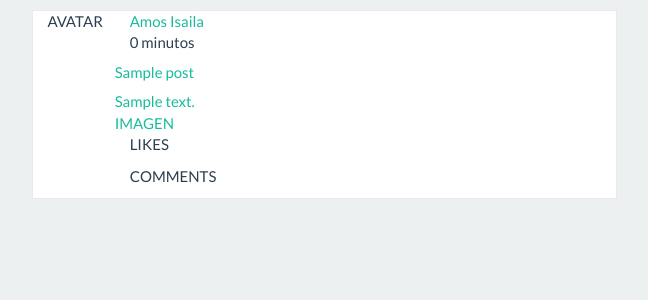
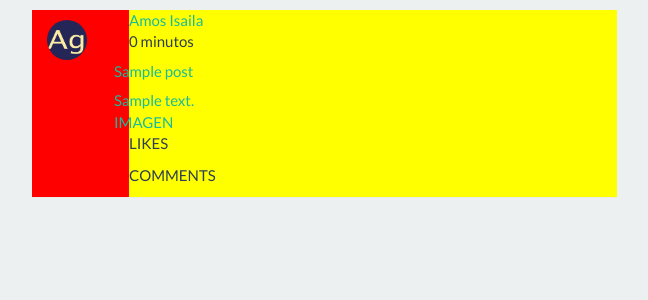
Before and after one commit to amosISA/sharing_things, a Django app: page /posts/ in a window 1280 px wide. Shown: the part 60-360 px from the top of the page, without its empty margins (316-964 px from the left). Run offline with Django 3.2, Linux system fonts and the light colour scheme; tables that the repository leaves empty hold one stand-in row (values such as "Sample post"); some libraries are stand-ins or nearby versions.

Commit message:
Changed styles to index and added mixins to sass

```diff
--- a/posts/static/posts/css/base.css
+++ b/posts/static/posts/css/base.css
@@ -1,11 +1,44 @@
+/* Mixin para la transicion del div de cada post */
+/***** RESET CSS *****/
+* {
+  margin: 0;
+  padding: 0; }
+
+/***** BODY *****/
 body {
   padding-top: 70px;
   padding-bottom: 30px;
   background-color: #ecf0f1; }
 
+/***** POSTS *****/
 .posts_wrapper {
   background-color: #fff; }
   .posts_wrapper .post_article {
-    border: 0.1px solid #e9eaec; }
+    display: flex;
+    border-bottom: solid 1px #eaeaea;
+    transition: opacity .5s;
+    transition-property: opacity;
+    transition-duration: 0.5s;
+    transition-timing-function: initial;
+    transition-delay: initial; }
+    .posts_wrapper .post_article .post_left {
+      background-color: red; }
+      .posts_wrapper .post_article .post_left .ag_post_avatar {
+        width: 40px;
+        border-radius: 50%;
+        display: inline-block;
+        position: relative;
+        height: 40px; }
+        .posts_wrapper .post_article .post_left .ag_post_avatar .ag_post_avatar_img {
+          position: absolute;
+          border-radius: 50%;
+          left: 0;
+          top: 10px;
+          width: 100%;
+          height: 100%;
+          background-size: cover;
+          background-position: 50%; }
+    .posts_wrapper .post_article .post_right {
+      background-color: yellow; }
 
 /*# sourceMappingURL=base.css.map */
--- a/posts/static/posts/scss/base.scss
+++ b/posts/static/posts/scss/base.scss
@@ -2,7 +2,24 @@
 $body_background_color: #ecf0f1;
 $posts_wrapper_background_color: #fff;
 
-// Body
+// Mixins
+  /* Mixin para la transicion del div de cada post */
+@mixin post-div-transition {
+    transition: opacity .5s;
+    transition-property: opacity;
+    transition-duration: 0.5s;
+    transition-timing-function: initial;
+    transition-delay: initial;
+}
+
+/***** RESET CSS *****/
+*
+{
+    margin: 0;
+    padding: 0;
+}
+
+/***** BODY *****/
 body {
   padding: {
     top: 70px;
@@ -12,14 +29,44 @@ body {
   background-color: $body_background_color;
 }
 
-//Posts
+/***** POSTS *****/
 .posts_wrapper {
   background-color: $posts_wrapper_background_color;
 
   .post_article {
-    border: 0.1px solid #e9eaec;
-  }
+    display: flex;
+    border-bottom: solid 1px #eaeaea;
+    @include post-div-transition;
 
-  .post_left {
+    .post_left {
+      background-color: red;
+
+      .ag_post_avatar {
+        width: 40px;
+        border-radius: 50%;
+
+        display: inline-block;
+        position: relative;
+        height: 40px;
+
+        .ag_post_avatar_img {
+          position: absolute;
+          border-radius: 50%;
+          left: 0;
+          top: 10px;
+          width: 100%;
+          height: 100%;
+
+          background : {
+            size: cover;
+            position: 50%;
+          }
+        }
+      }
+    }
+
+    .post_right {
+      background-color: yellow;
+    }
   }
 }
--- a/posts/templates/posts/index.html
+++ b/posts/templates/posts/index.html
@@ -5,10 +5,14 @@
         <div class="posts_wrapper col-md-6 col-md-offset-3 col-sm-8 col-sm-offset-2 col-xs-12">
             {% for item in object_list %}
                 <div class="row post_article">
-                    <div class="post_left col-md-2 col-xs-4">
-                        <p>AVATAR</p>
+                    <div class="post_left col-md-2">
+                        {% load staticfiles %}
+                        <div class="ag_post_avatar">
+                            <!-- Tiene que ser 40x40px -->
+                            <img class="ag_post_avatar_img" src="{% static 'posts/img/favicon/fav.png' %}" />
+                        </div>
                     </div>
-                    <div class="post_right col-md-10 col-xs-8">
+                    <div class="post_right col-md-10">
                         <div class="row post_header">
                             <div class="row">
                                 <div class="col-md-6">
@@ -29,7 +33,7 @@
                                     <h5 class="post_title">{{ item.title }}</h5>
                                 </div>
                                 <div class="row post_content">
-                                    {{ item.content|truncatechars:120 }}
+                                    {{ item.content|truncatewords:50 }}
                                 </div>
                                 <div class="row post_image">
                                     IMAGEN
```
Also changed, not shown: 1 other file.
